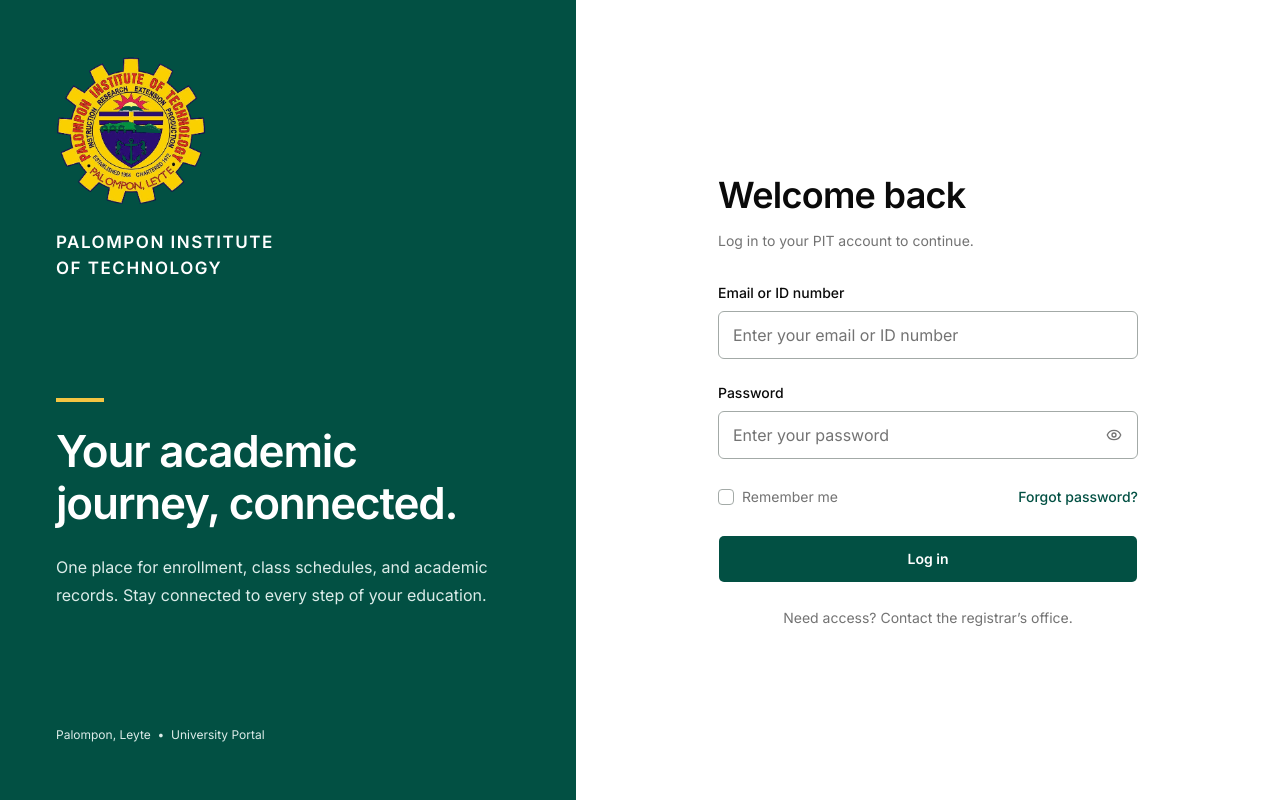
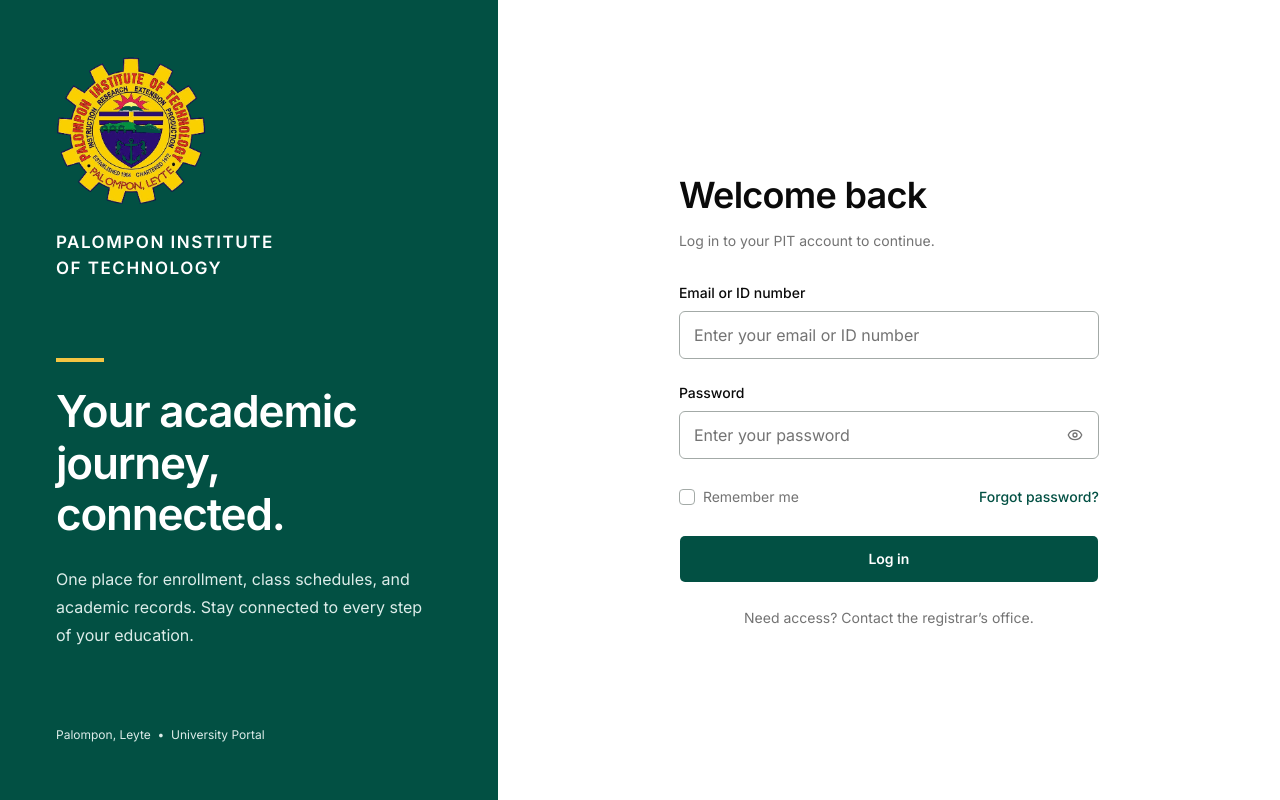
Before and after one commit to BNj10/pit, a Next.js app: page /login in a window 1280 px wide. Built offline with nearby package versions, Linux system fonts and the light colour scheme.

Commit message:
style(auth): update layout styles for improved responsiveness on login page

```diff
--- a/app/(auth)/login/page.tsx
+++ b/app/(auth)/login/page.tsx
@@ -10,9 +10,9 @@ export const metadata: Metadata = {
 
 export default function LoginPage() {
   return (
-    <div className="grid min-h-svh grid-rows-[auto_1fr] bg-card lg:grid-cols-[minmax(0,0.9fr)_minmax(0,1.1fr)] lg:grid-rows-[auto]">
+    <div className="grid min-h-svh grid-rows-[auto_1fr] bg-card lg:grid-cols-[minmax(0,7fr)_minmax(0,11fr)] lg:grid-rows-[auto]">
       <WelcomePanel />
-      <main className="flex min-w-0 items-start justify-center px-6 py-10 sm:items-center sm:px-10 sm:py-14 lg:px-16 lg:py-20">
+      <main className="flex min-w-0 items-start justify-center px-6 py-10 sm:items-center sm:px-10 sm:py-14 lg:px-20 lg:py-10.5">
         <LoginForm />
       </main>
     </div>
```
